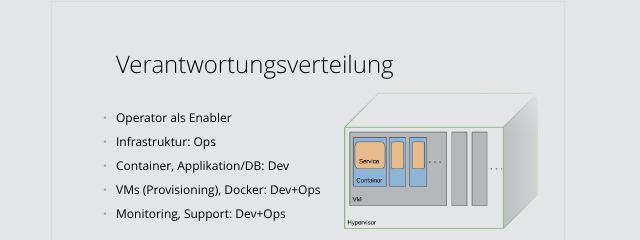
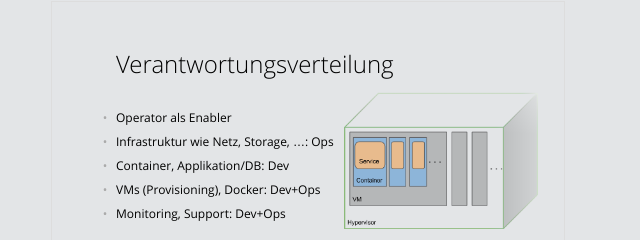
Before and after one commit to gesellix/conli2014, a plain HTML site: page index.html in a window 1280 px wide. Shown: the part 1379-1619 px from the top of the page, 616-1256 px from the left. Drawn offline with Linux system fonts and the light colour scheme.

Commit message:
cross-cutting infra managed by ops

```diff
--- a/index.html
+++ b/index.html
@@ -200,7 +200,7 @@
 
         <ul>
             <li>Operator als Enabler</li>
-            <li>Infrastruktur: Ops</li>
+            <li>Infrastruktur wie Netz, Storage, &hellip;: Ops</li>
             <li>Container, Applikation/DB: Dev</li>
             <li>VMs (Provisioning), Docker: Dev+Ops</li>
             <li>Monitoring, Support: Dev+Ops</li>
```
